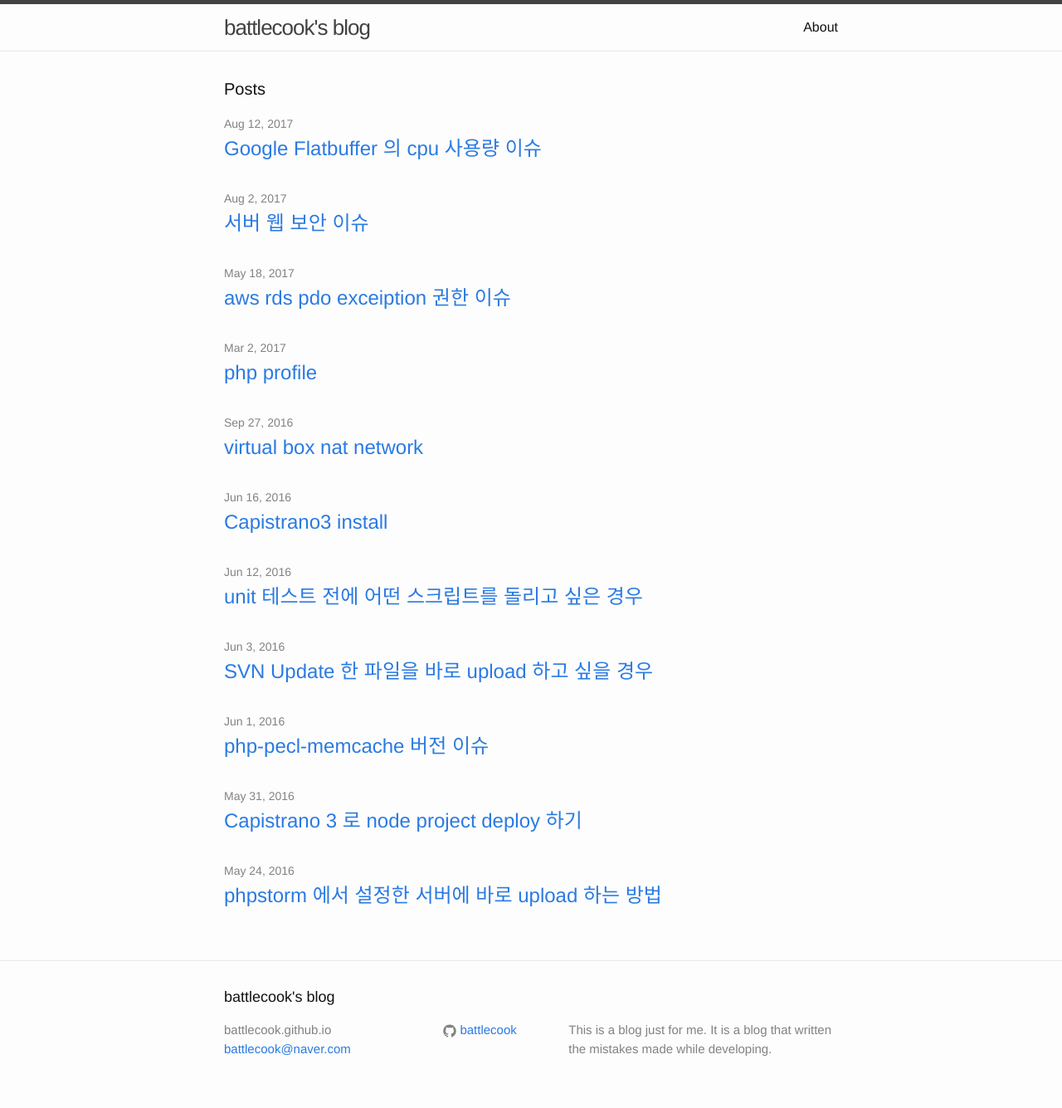
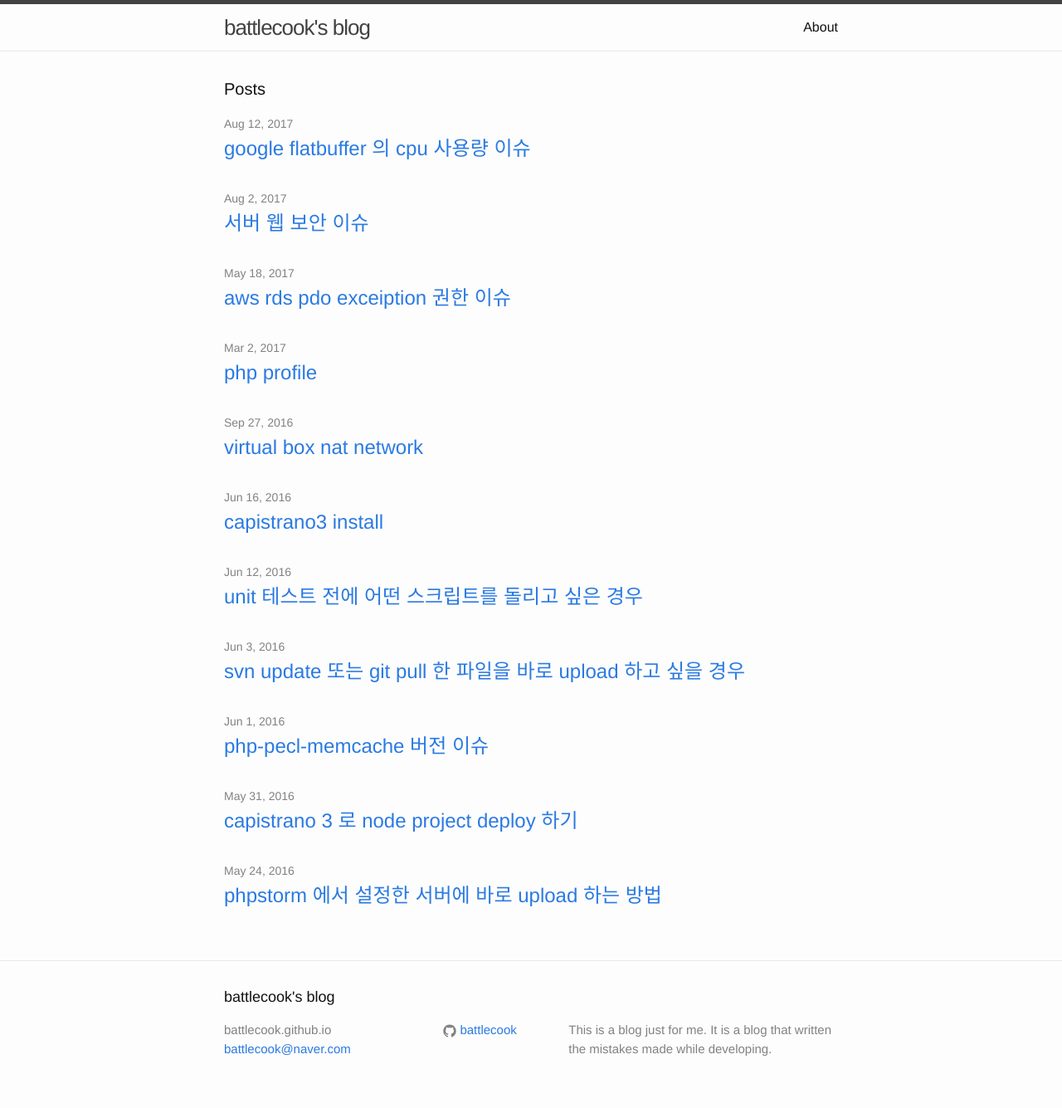
Before and after one commit to battlecook/battlecook.github.io, a Jekyll site: the page built from index.html, in a window 1280 px wide. Shown: the whole page at 83% size. Built offline with Jekyll 4.4.1, drawn with Linux system fonts in a browser that asks for light colours.

Commit message:
title 영어 대문자 => 소문자로 변경

```diff
--- a/_posts/2016-06-03-how-to-upload-source-code-as-soon-as-svn-update.md
+++ b/_posts/2016-06-03-how-to-upload-source-code-as-soon-as-svn-update.md
@@ -1,6 +1,6 @@
 ---
 layout: post
-title: SVN Update 한 파일을 바로 upload 하고 싶을 경우
+title: svn update 또는 git pull 한 파일을 바로 upload 하고 싶을 경우
 ---
 
 환경 :
@@ -9,7 +9,7 @@ phpstorm window 에 세팅 되어있음
 
 실제 코드 virtualbox 에 upload 되어서 돌아감
 
-협업시 내가 svn commit 을 한 파일을 동료가 svn update를 받은 경우에 바로 vm에 파일을 upload 해야하는 경우가 발생함
+협업시 내가 svn commit 또는 git push 한 파일을 동료가 svn update 또는 git pull  받은 경우에 바로 vm에 파일을 upload 해야하는 경우가 발생함
 
 phpstorm 에서
 
```
Also changed, not shown: _drafts/2017-08-12-flatbuffer-cpu-usage-issue.md (+1 -1 lines), _posts/2016-05-31-node-project-deploy-in-capistrano.md (+1 -1 lines), _posts/2016-06-16-capistrano3-install.md (+1 -1 lines), _posts/2017-08-12-flatbuffer-cpu-usage-issue.md (+1 -1 lines).
